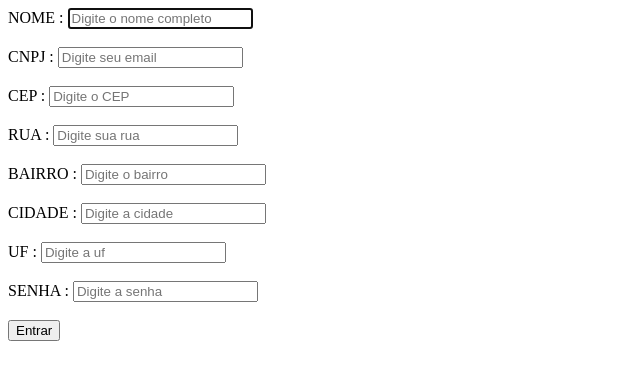
After one commit to michaelsalmeida/Pet-Shop, a PHP site: page /pages/cliente/cadastroCli.php in a window 1280 px wide. The commit adds this page. Shown: the top 380 px of the page, without its empty margins (0-640 px from the left). Run offline with PHP 8.4, Linux system fonts and the light colour scheme.

Commit message:
tela cadastro cliente

```diff
--- /dev/null
+++ b/backend/funcoes/viacep.js
@@ -0,0 +1,43 @@
+function limpa_formulário_cep() {
+    document.getElementsByName('log')[0].value = ""
+    document.getElementsByName('bairro')[0].value = ""
+    document.getElementsByName('cid')[0].value = ""
+    document.getElementsByName('uf')[0].value = ""
+}
+
+function meu_callback(conteudo) {
+    if (!("erro" in conteudo)) {
+        document.getElementsByName('log')[0].value = conteudo.logradouro
+        document.getElementsByName('bairro')[0].value = conteudo.bairro
+        document.getElementsByName('cid')[0].value = conteudo.localidade
+        document.getElementsByName('uf')[0].value = conteudo.uf
+    } else {
+        limpa_formulário_cep()
+        alert("CEP não encontrado.")
+    }
+}
+
+function pesquisacep(valor) {
+    var cep = valor.replace(/\D/g, '')
+
+    if (cep != "") {
+        var validacep = /^[0-9]{8}$/
+        if (validacep.test(cep)) {
+            document.getElementsByName('log')[0].value = "..."
+            document.getElementsByName('bairro')[0].value = "..."
+            document.getElementsByName('cid')[0].value = "..."
+            document.getElementsByName('uf')[0].value = "..."
+
+            var script = document.createElement('script')
+
+            script.src = "https://viacep.com.br/ws/" + cep + "/json/?callback=meu_callback"
+
+            document.body.appendChild(script)
+        } else {
+            limpa_formulário_cep()
+            alert("Formato de CEP inválido.")
+        }
+    } else {
+        limpa_formulário_cep()
+    }
+}
--- a/index.php
+++ b/index.php
@@ -12,5 +12,6 @@
 </head>
 <body>
     <a href="<?php echo $loginCliRoute;?>">login do cliente</a>
+    <a href="<?php echo $cadastroCliRoute; ?>">Cadastro do cliente</a>
 </body>
 </html>
--- /dev/null
+++ b/pages/cliente/cadastroCli.php
@@ -0,0 +1,54 @@
+<?php
+    session_start();
+    include_once('../../rotas.php');
+?>
+
+<!DOCTYPE html>
+<html lang="pt-br">
+<head>
+    <meta charset="UTF-8">
+    <meta http-equiv="X-UA-Compatible" content="IE=edge">
+    <meta name="viewport" content="width=device-width, initial-scale=1.0">
+    <title>Document</title>
+</head>
+<body>
+
+    <form action="<?php echo $procCadCliRoute; ?>" method="post">
+
+        <label>NOME :</label>
+        <input type="text" name="nome" placeholder="Digite o nome completo" required autofocus><br><br>
+
+        <label>CNPJ :</label>
+        <input type="text" name="cnpj" pattern="[0-9]{14}" placeholder="Digite seu email"><br><br>
+
+        <div>
+
+            <label>CEP :</label>
+            <input name="cep" pattern="[0-9]{8}" id="cep" placeholder="Digite o CEP" onblur="pesquisacep(this.value)"><br><br>
+
+            <label>RUA :</label>
+            <input type="text" name="log" id="log" placeholder="Digite sua rua"><br><br>
+
+            <label>BAIRRO :</label>
+            <input type="text" name="bairro" id="bairro" placeholder="Digite o bairro"><br><br>
+
+            <label>CIDADE :</label>
+            <input type="text" name="cid" id="cid" placeholder="Digite a cidade" ><br><br>
+
+            <label>UF :</label>
+            <input type="text" name="uf" pattern="[a-zA-Z]{2}" id="uf" placeholder="Digite a uf" ><br><br>
+
+        </div>
+
+
+        <label>SENHA :</label>
+        <input type="password" name="senha" id="senha" placeholder="Digite a senha" ><br><br>
+
+        <input type="submit" value="Entrar">
+
+    </form>
+
+    <script src="<?php echo $viacepRoute; ?>"></script>
+
+</body>
+</html>
--- a/rotas.php
+++ b/rotas.php
@@ -5,7 +5,8 @@ $rootBack = $root . "backend/";
 $rootBackProc = $rootBack . "processos/";
 $rootBackFunctions = $rootBack . "funcoes/";
 $rootFront = $root . "pages/";
-$rootBackPages = $rootFront . "backendPages/";
+$rootCliPages = $rootFront . "cliente/";
+$rootFunPages = $rootFront . "funcionario/";
 $connRoute = $_SERVER['DOCUMENT_ROOT'] . '/Pet-Shop/Backend/conexao.php';
 // $connRoute = $_SERVER['DOCUMENT_ROOT'] . '/backend/conexao.php';
 
@@ -15,19 +16,30 @@ $connRoute = $_SERVER['DOCUMENT_ROOT'] . '/Pet-Shop/Backend/conexao.php';
 //                           FIM Rotas Funcionário
 
 
+
+
 // ----------------------    Rotas do Cliente    -----------------------------
-$loginCliRoute = $rootBackPages . "loginCliente.php";
+$loginCliRoute = $rootCliPages . "loginCliente.php";
+$cadastroCliRoute = $rootCliPages . "cadastroCli.php"; // em processo
 $homeRoute = $root . "index.php";
 
 
 //                           FIM Rotas Cliente
 
 
+
+
 // ----------------------    Rotas dos Processos    -----------------------------
 $procLoginCliRoute = $rootBackProc . "proc_loginCli.php";
+$procCadCliRoute = $rootBackProc . "proc_cadCli.php";
 
 
+
+// ----------------------    Rotas com JavaScripts    -----------------------------
 $functionsRoute = $rootBackFunctions . "functions.js";
+$viacepRoute = $rootBackFunctions . "viacep.js";
 
-// $verificacaoRoute = $_SERVER['DOCUMENT_ROOT'] . "/Pet-Shop/backend/funcoes/verificacao.php";
-$verificacaoRoute = $_SERVER['DOCUMENT_ROOT'] . "/backend/funcoes/verificacao.php";
+
+
+$verificacaoRoute = $_SERVER['DOCUMENT_ROOT'] . "/Pet-Shop/backend/funcoes/verificacao.php";
+// $verificacaoRoute = $_SERVER['DOCUMENT_ROOT'] . "/backend/funcoes/verificacao.php";
```
Also changed, not shown: viacep.php (added, +68 -0 lines), backend/processos/proc_cadCli.php (added).
